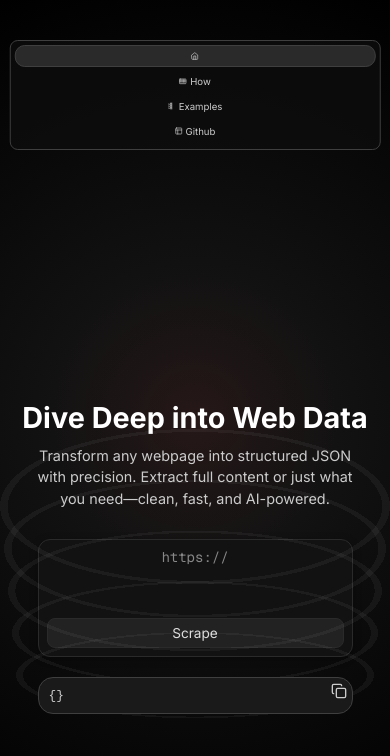
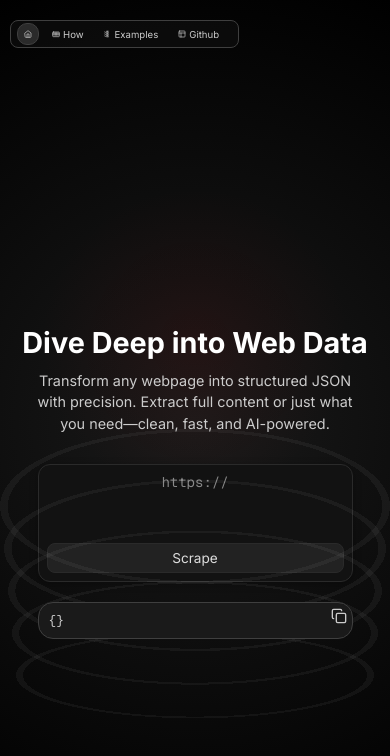
Before and after one commit to Arnav-SAI/WebScraper, a website: page public/index.html in a window 390 px wide. Both pictures are taken after a click on the button "Scrape". Drawn offline with nearby package versions, Linux system fonts and the light colour scheme.

Commit message:
Update index.html

```diff
--- a/public/index.html
+++ b/public/index.html
@@ -87,8 +87,7 @@
         display: flex;
         position: fixed;
         top: 20px;
-        left: 50%;
-        transform: translateX(-50%);
+        left: 20px; /* Fixed position from the left */
         padding: 5px;
         border: 1px solid #3f3f3f;
         border-radius: 15px;
@@ -287,7 +286,6 @@
         color: #ccc;
         margin-left: auto;
         margin-right: auto;
-        /* Removed max-height and overflow to allow dynamic expansion */
       }
 
       .output-box pre {
@@ -311,60 +309,62 @@
         color: #fff;
       }
 
+      /* Syntax highlighting colors */
       .json-key {
-        color: #ff79c6;
+        color: #ff79c6; /* Bright pink for keys */
       }
 
       .json-string {
-        color: #f1fa8c;
+        color: #f1fa8c; /* Yellow for strings */
       }
 
       .json-number {
-        color: #bd93f9;
+        color: #bd93f9; /* Purple for numbers */
       }
 
       .json-null {
-        color: #ff5555;
+        color: #ff5555; /* Red for null */
       }
 
       .json-boolean {
-        color: #50fa7b;
+        color: #50fa7b; /* Green for booleans */
       }
 
       /* Responsive Design */
       @media (max-width: 768px) {
         body {
-          padding-top: 140px;
+          padding-top: 60px; /* Reduced to account for smaller navbar height */
         }
 
         .navbar {
-          flex-direction: column;
-          align-items: center;
-          width: 90%;
-          padding: 10px;
-          top: 30px;
+          flex-direction: row; /* Horizontal layout on mobile */
+          justify-content: space-between; /* Space out the two items */
+          width: auto; /* Allow navbar to size based on content */
+          padding: 5px 10px; /* Adjusted padding for horizontal layout */
+          top: 20px;
+          left: 20px;
         }
 
         .navbar.compact {
-          padding: 5px;
+          padding: 3px 8px; /* Smaller padding in compact mode */
           border-radius: 10px;
         }
 
         .nav-item {
-          margin-right: 0;
-          margin-bottom: 8px;
-          width: 100%;
+          margin-right: 10px; /* Space between items */
+          margin-bottom: 0; /* Remove vertical spacing */
+          width: auto; /* Allow items to size based on content */
           justify-content: center;
         }
 
         .navbar.compact .nav-item {
-          margin-bottom: 4px;
+          margin-right: 8px;
           height: 25px;
           padding: 0 8px;
         }
 
         .nav-item:last-child {
-          margin-bottom: 0;
+          margin-right: 0; /* Remove margin on the last item */
         }
 
         .nav-item .icon {
@@ -388,11 +388,11 @@
         }
 
         .separator {
-          display: none;
+          display: none; /* Already hidden, kept for clarity */
         }
 
         .main-content {
-          margin-top: 100px;
+          margin-top: 80px; /* Adjusted for smaller navbar height */
         }
 
         .heading {
@@ -439,29 +439,30 @@
 
       @media (max-width: 480px) {
         body {
-          padding-top: 160px;
+          padding-top: 50px; /* Further reduced for smaller screens */
         }
 
         .navbar {
-          width: 95%;
-          padding: 8px;
-          top: 40px;
+          padding: 4px 8px;
+          top: 20px;
+          left: 10px;
         }
 
         .navbar.compact {
-          padding: 4px;
+          padding: 2px 6px;
           border-radius: 8px;
         }
 
         .nav-item {
           height: 28px;
-          padding: 0 10px;
+          padding: 0 8px;
+          margin-right: 8px;
         }
 
         .navbar.compact .nav-item {
           height: 22px;
           padding: 0 6px;
-          margin-bottom: 3px;
+          margin-right: 6px;
         }
 
         .nav-item .icon {
@@ -485,7 +486,7 @@
         }
 
         .main-content {
-          margin-top: 110px;
+          margin-top: 70px;
         }
 
         .heading {
@@ -538,7 +539,7 @@
       <div class="separator"></div>
       <a
         href="https://github.com/Arnav-SAI/WebScraper/blob/main/README.md"
-        class="nav-item"
+        class="nav-item desktop-only"
         target="_blank"
         rel="noopener noreferrer"
       >
@@ -565,7 +566,7 @@
       </a>
       <a
         href="https://github.com/Arnav-SAI/WebScraper/blob/main/README.md"
-        class="nav-item"
+        class="nav-item desktop-only"
         target="_blank"
         rel="noopener noreferrer"
       >
@@ -694,7 +695,7 @@
           }
         });
 
-        // Existing scrape functionality
+        // Scrape functionality
         scrapeBtn.addEventListener("click", async () => {
           const url = "https://" + urlInput.value.trim();
           if (!urlInput.value) {
@@ -729,6 +730,7 @@
             jsonOutput.innerHTML = syntaxHighlight(formattedJson);
           } catch (error) {
             jsonOutput.textContent = JSON.stringify({ error: error.message }, null, 2);
+            jsonOutput.innerHTML = syntaxHighlight(jsonOutput.textContent);
           } finally {
             scrapeBtn.disabled = false;
             scrapeBtn.classList.remove("loading");
```
